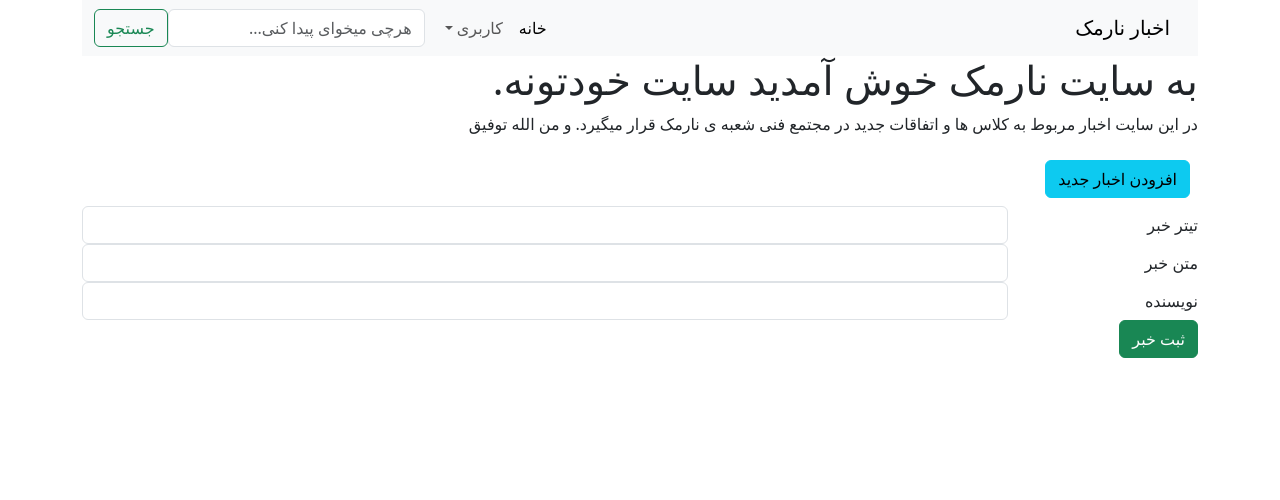
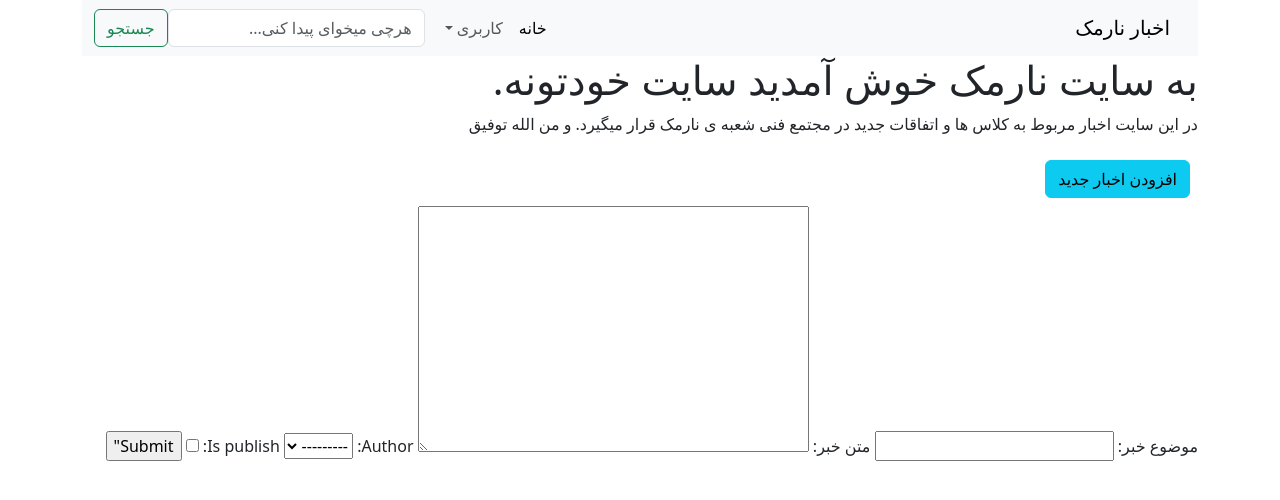
Before and after one commit to mrAlirj/mft_django_class, a Django app: page /create-blog in a window 1280 px wide. Shown: the top 500 px of the page. Run offline with Django 4.2, Linux system fonts and the light colour scheme; lists and menus that the app fills with data are empty.

Commit message:
the fourth session

```diff
--- a/accounts/urls.py
+++ b/accounts/urls.py
@@ -0,0 +1,7 @@
+from django.urls import path
+from .views import register
+
+
+urlpatterns = [
+    path('register-user', register, name="register_user")
+]
--- /dev/null
+++ b/blog/forms.py
@@ -0,0 +1,17 @@
+from django import forms
+from .models import Blog
+
+
+# class BlogForm(forms.Form):
+#     title = forms.CharField(max_length=100)
+#     body = forms.CharField()
+#     author = forms.ChoiceField()
+
+
+class BlogForm(forms.ModelForm):
+    title = forms.CharField(label='موضوع خبر')
+    body = forms.CharField(widget=forms.Textarea(), label='متن خبر')
+
+    class Meta:
+        model = Blog
+        fields = '__all__'
--- a/blog/models.py
+++ b/blog/models.py
@@ -9,6 +9,7 @@ class Blog(models.Model):
     author = models.ForeignKey(User, on_delete=models.CASCADE)
     create_date = models.DateTimeField(auto_now_add=True)
     update_date = models.DateTimeField(auto_now=True)
+    is_publish = models.BooleanField(default=False)
 
     def __str__(self):
         return f"blog {self.title} created in {self.create_date}"
--- a/blog/urls.py
+++ b/blog/urls.py
@@ -1,8 +1,8 @@
 from django.urls import path
-from .views import blogs_list, blogs_detail, create_blog
+from .views import BlogsList, BlogsDetail, create_blog
 
 urlpatterns = [
-    path('', blogs_list, name="blogs_list"),
-    path('detail/<int:pk>', blogs_detail, name='blog_detail'),
+    path('', BlogsList.as_view(), name="blogs_list"),
+    path('detail/<int:pk>', BlogsDetail.as_view(), name='blog_detail'),
     path('create-blog', create_blog, name='create_blog_form')
 ]
--- a/blog/views.py
+++ b/blog/views.py
@@ -1,24 +1,37 @@
 from django.shortcuts import render, redirect
+from django.views.generic import ListView, DetailView
 
 from accounts.models import User
 from .models import Blog
+from .forms import BlogForm
 
 
-def blogs_list(request):
-    blogs = Blog.objects.all().order_by('-create_date')
-    return render(request, 'blog/blogs_list.html', context={"blogs": blogs})
+# def blogs_list(request):
+#     blogs = Blog.objects.all().order_by('-create_date')
+#     return render(request, 'blog/blogs_list.html', context={"blogs": blogs})
+
+class BlogsList(ListView):
+    queryset = Blog.objects.filter(is_publish=True).order_by('-create_date')
+    template_name = 'blog/blogs_list.html'
+    context_object_name = 'blogs'
 
 
-def blogs_detail(request, pk):
-    blog = Blog.objects.get(pk=pk)
-    return render(request, 'blog/blog_detail.html', context={"blog": blog})
+# def blogs_detail(request, pk):
+#     blog = Blog.objects.get(pk=pk)
+#     return render(request, 'blog/blog_detail.html', context={"blog": blog})
+
+class BlogsDetail(DetailView):
+    queryset = Blog.objects.all()
+    template_name = 'blog/blog_detail.html'
+    context_object_name = 'blog'
 
 
 def create_blog(request):
+    blog_form = BlogForm()
     if request.method == 'GET':
         users = User.objects.all()
-        context = {'users': users}
-        return render(request, 'blog/create_blog.html',  context=context)
+        context = {'form': blog_form, 'users': users}
+        return render(request, 'blog/create_blog.html', context=context)
     else:
         title = request.POST.get('title')
         matne_khabar = request.POST.get('body')
--- a/narmak_blog/settings.py
+++ b/narmak_blog/settings.py
@@ -100,7 +100,7 @@ AUTH_PASSWORD_VALIDATORS = [
 # Internationalization
 # https://docs.djangoproject.com/en/4.2/topics/i18n/
 
-LANGUAGE_CODE = 'en-us'
+LANGUAGE_CODE = 'fa-ir'
 
 TIME_ZONE = 'Asia/Tehran'
 
--- a/narmak_blog/urls.py
+++ b/narmak_blog/urls.py
@@ -19,5 +19,6 @@ from django.urls import path, include
 
 urlpatterns = [
     path('admin/', admin.site.urls),
-    path('', include('blog.urls'))
+    path('accounts/', include('accounts.urls')),
+    path('', include('blog.urls')),
 ]
--- a/templates/base.html
+++ b/templates/base.html
@@ -13,7 +13,7 @@
     <div class="container">
         <nav class="navbar navbar-expand-lg bg-body-tertiary">
             <div class="container-fluid">
-                <a class="navbar-brand" href="#">اخبار نارمک</a>
+                <a class="navbar-brand" href="{% url 'blogs_list' %}">اخبار نارمک</a>
                 <button class="navbar-toggler" type="button" data-bs-toggle="collapse"
                         data-bs-target="#navbarSupportedContent" aria-controls="navbarSupportedContent"
                         aria-expanded="false" aria-label="Toggle navigation">
@@ -22,7 +22,7 @@
                 <div class="collapse navbar-collapse" id="navbarSupportedContent">
                     <ul class="navbar-nav me-auto mb-2 mb-lg-0">
                         <li class="nav-item">
-                            <a class="nav-link active" aria-current="page" href="#">خانه</a>
+                            <a class="nav-link active" aria-current="page" href="{% url 'blogs_list' %}">خانه</a>
                         </li>
                         <li class="nav-item dropdown">
                             <a class="nav-link dropdown-toggle" href="#" role="button" data-bs-toggle="dropdown"
@@ -30,7 +30,7 @@
                                 کاربری
                             </a>
                             <ul class="dropdown-menu">
-                                <li><a class="dropdown-item" href="#">ثبت نام</a></li>
+                                <li><a class="dropdown-item" href="{% url 'register_user' %}">ثبت نام</a></li>
                                 <li><a class="dropdown-item" href="#">ورود به سایت</a></li>
                             </ul>
                         </li>
--- a/templates/blog/blogs_list.html
+++ b/templates/blog/blogs_list.html
@@ -12,7 +12,8 @@
     </div>
 
     {% endfor %}
-{% endblock %}
+
+{% endblock content %}
 
 
 
--- a/templates/blog/create_blog.html
+++ b/templates/blog/create_blog.html
@@ -1,34 +1,10 @@
 {% extends 'base.html' %}
 
 {% block content %}
-    <form method="post" action="{% url 'create_blog_form' %}">
-        {% csrf_token %}
-        <div class="form-group row">
-            <label for="staticEmail" class="col-sm-2 col-form-label">تیتر خبر</label>
-            <div class="col-sm-10">
-                <input type="text" name="title" class="form-control">
-            </div>
-        </div>
-        <div class="form-group row">
-            <label for="inputPassword" class="col-sm-2 col-form-label">متن خبر</label>
-            <div class="col-sm-10">
-                <input type="text" name="body" class="form-control">
-            </div>
-        </div>
-        <div class="form-group row">
-            <label for="inputPassword" class="col-sm-2 col-form-label">نویسنده</label>
-            <div class="col-sm-10">
-                <select class="form-control" name="author">
-                    {% for user in users %}
-                        <option value="{{ user.id }}">{{ user.username }}</option>
-                    {% endfor %}
-                </select>
-            </div>
-        </div>
-        <div class="form-group row">
-            <div class="col-sm-10">
-                <button type="submit" class="btn btn-success">ثبت خبر</button>
-            </div>
-        </div>
-    </form>
+
+<form action="" method="post">
+    {% csrf_token %}
+    {{ form }}
+    <input type="submit" value=Submit">
+</form>
 {% endblock %}
```
Also changed, not shown: accounts/forms.py (added, +13 -0 lines), accounts/views.py (+14 -2 lines), templates/accounts/register_user.html (added, +11 -0 lines), blog/migrations/0003_blog_is_publish.py (added).
